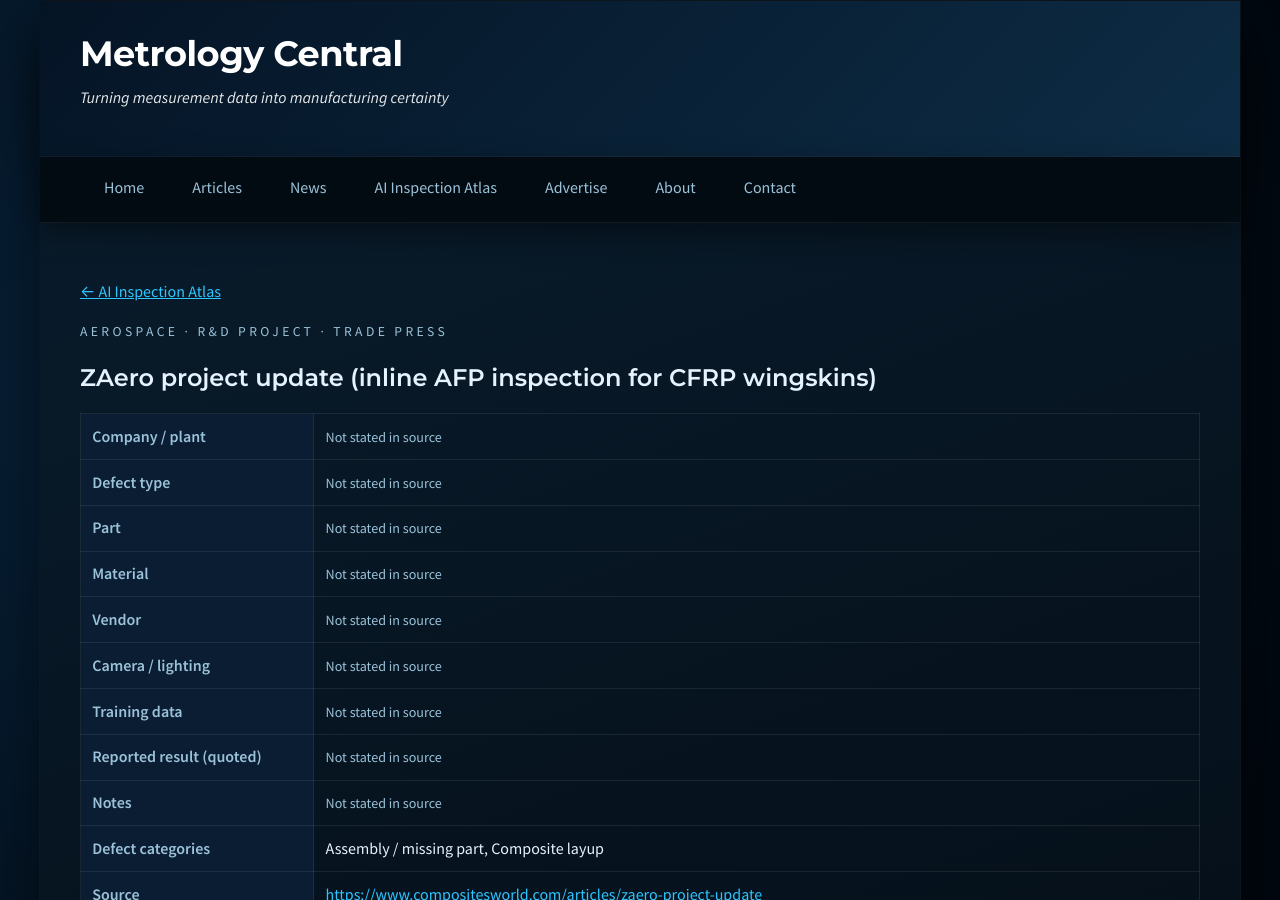
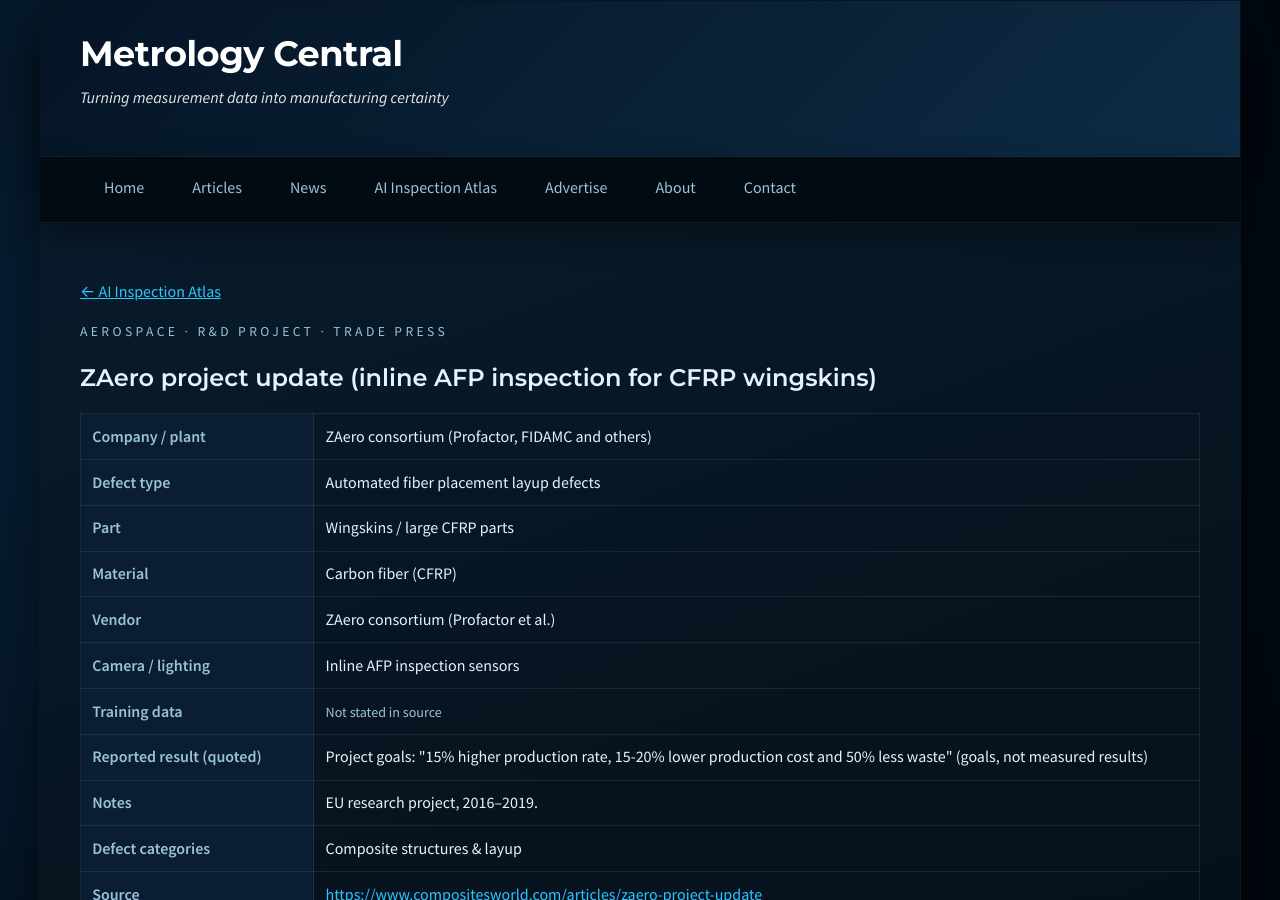
Before and after one commit to JohnForeman/MetrologyCentral, a Jekyll site: the page built from _atlas_cases/zaero-afp-inspection.md, in a window 1280 px wide and 900 px high. Built offline with Jekyll 4.4.1, drawn with Linux system fonts in a browser that asks for light colours.

Commit message:
Atlas: fix case detail fields and context tagging

```diff
--- a/_data/atlas_cases.json
+++ b/_data/atlas_cases.json
@@ -181,8 +181,7 @@
   "notes": "",
   "defect_categories": [
    "Casting & machining",
-   "Surface scratches/dents",
-   "Assembly / missing part"
+   "Surface scratches/dents"
   ],
   "part_group": "Zinc die-cast parts",
   "vendor_group": "UnitX",
@@ -299,12 +298,11 @@
   "source_type": "OEM press release",
   "notes": "2019 release.",
   "defect_categories": [
-   "Cracks",
-   "Assembly / missing part"
+   "Cracks"
   ],
   "part_group": "Formed sheet-metal body parts",
   "vendor_group": "BMW Group",
-  "context": "MRO"
+  "context": "Production"
  },
  {
   "id": "bmw-dingolfing-final-badges",
@@ -327,7 +325,7 @@
   ],
   "part_group": "Vehicle model badges",
   "vendor_group": "BMW Group",
-  "context": "MRO"
+  "context": "Production"
  },
  {
   "id": "audi-neckarsulm-spot-welds",
@@ -743,7 +741,7 @@
   "source_type": "OEM press release",
   "notes": "Ultrasonic NDI rather than camera vision; 2018.",
   "defect_categories": [
-   "Composite layup"
+   "Composite structures & layup"
   ],
   "part_group": "Fuselages, wings, substructures",
   "vendor_group": "Spirit AeroSystems",
@@ -787,8 +785,7 @@
   "source_type": "Trade press",
   "notes": "EU research project, 2016–2019.",
   "defect_categories": [
-   "Assembly / missing part",
-   "Composite layup"
+   "Composite structures & layup"
   ],
   "part_group": "Wingskins / large CFRP parts",
   "vendor_group": "ZAero consortium",
--- a/_layouts/atlas-case.html
+++ b/_layouts/atlas-case.html
@@ -8,7 +8,7 @@
   <h1>{{ c.title }}</h1>
   {% assign rows = "Company / plant|company_plant,Defect type|defect_type,Part|part,Material|material,Vendor|vendor,Camera / lighting|camera_lighting,Training data|training_data,Reported result (quoted)|reported_result,Notes|notes" | split: "," %}
   <table class="atlas-detail">
-    {% for r in rows %}{% assign kv = r | split: "|" %}{% assign v = c[kv[1]] %}
+    {% for r in rows %}{% assign kv = r | split: "|" %}{% assign key = kv[1] %}{% assign v = c[key] %}
     <tr><th>{{ kv[0] }}</th><td>{% if v and v != "" %}{{ v | escape }}{% else %}<span class="atlas-muted">Not stated in source</span>{% endif %}</td></tr>
     {% endfor %}
     <tr><th>Defect categories</th><td>{{ c.defect_categories | join: ", " }}</td></tr>
--- a/scripts/atlas_sync.py
+++ b/scripts/atlas_sync.py
@@ -3,8 +3,8 @@
 R=os.path.dirname(os.path.dirname(os.path.abspath(__file__)))
 cases=json.load(open(f'{R}/scripts/atlas_cases.source.json'))
 CAT=[("Paint & coating",r"paint|coating|whitening|haze"),("Weld & spatter",r"weld|spatter"),("Casting & machining",r"casting|porosity|flash|machin|blister|burr|fill"),
-("Cracks",r"crack"),("Surface scratches/dents",r"scratch|dent|surface|rust|cosmetic"),("Assembly / missing part",r"assembly|missing|clip|misfit|connector|locking|parts"),
-("Labels & OCR",r"label|badge|serial|designation"),("Adhesive & sealant",r"adhesive|sealant|glue|caulking"),("Composite layup",r"composite|layup|fiber placement"),("Engine blade damage",r"blade|engine part")]
+("Cracks",r"crack"),("Surface scratches/dents",r"scratch|dent|surface|rust|cosmetic"),("Assembly / missing part",r"assembly|missing|clip|misfit|connector|locking|wrong part|installed"),
+("Labels & OCR",r"label|badge|serial|designation"),("Adhesive & sealant",r"adhesive|sealant|glue|caulking"),("Composite structures & layup",r"composite|layup|fiber placement"),("Engine blade damage",r"blade|engine part")]
 for c in cases:
     t=(c['defect_type']+' '+c['part']).lower()
     c['defect_categories']=[n for n,p in CAT if re.search(p,t)] or ["Other"]
@@ -14,7 +14,7 @@
         if k in v: v=k; break
     else: v=v.split('(')[0].split(' via ')[0].strip()
     c['vendor_group']={'LandingAI':'Landing AI'}.get(v,v)
-    c['context']='MRO' if re.search(r'MRO|maintenance|lease',c['notes']+c['company_plant']) else ('R&D project' if re.search(r'project|not yet in production|Development',c['notes']+c['source_type']) else 'Production')
+    c['context']='MRO' if re.search(r'MRO|maintenance|\\blease\\b',c['notes']+c['company_plant']) else ('R&D project' if re.search(r'project|not yet in production|Development',c['notes']+c['source_type']) else 'Production')
 json.dump(cases,open(f'{R}/_data/atlas_cases.json','w'),indent=1,ensure_ascii=False)
 d=f'{R}/_atlas_cases'
 for f in os.listdir(d): os.remove(f'{d}/{f}')
```
